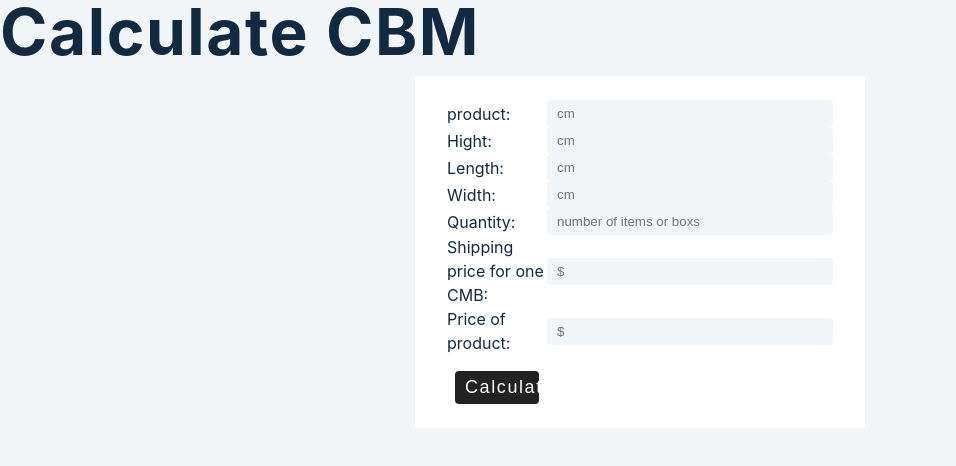
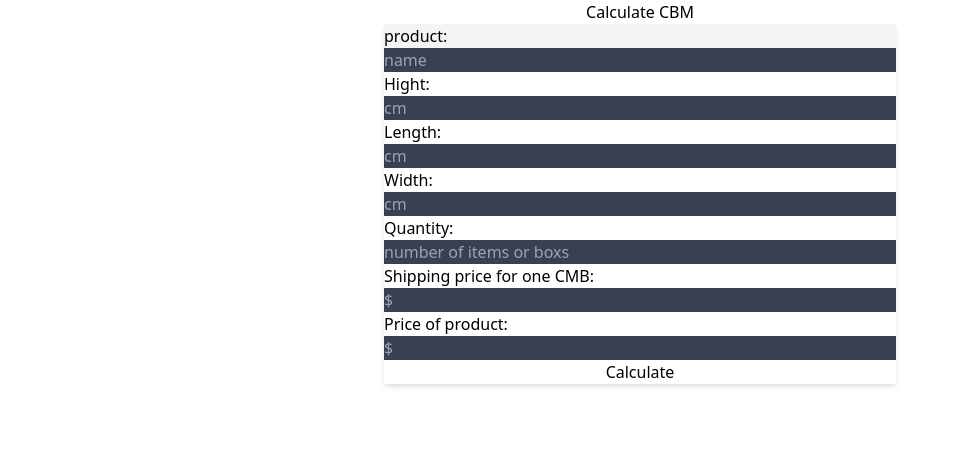
Before and after one commit to seprator/gittest, a React (Create React App) app: page / in a window 1280 px wide. Shown: the top 466 px of the page, without its empty margins (0-956 px from the left). Built offline with nearby package versions, Linux system fonts and the light colour scheme.

Commit message:
this is for learning tailwind

```diff
--- /dev/null
+++ b/craco.config.js
@@ -0,0 +1,8 @@
+// craco.config.js
+module.exports = {
+  style: {
+    postcss: {
+      plugins: [require("tailwindcss"), require("autoprefixer")],
+    },
+  },
+};
--- a/src/App.js
+++ b/src/App.js
@@ -1,4 +1,4 @@
-import "./App.css";
+import "./index.css";
 import { v4 as uuid } from "uuid";
 import { useState } from "react";
 
@@ -45,20 +45,25 @@ function App() {
 
   return (
     <>
-      <h1>Calculate CBM</h1>
-      <article className="form">
-        <form className="form-control">
-          <label htmlFor="productName">product:</label>
+      <div className="">
+        <h1 className="mx-auto flex justify-center">Calculate CBM</h1>
+        <article className="">
+          <form className="bg-white container flex-col flex max-w-lg align-middle justify-center mx-auto border-1 shadow-md">
+            <label className="bg-gray-100" htmlFor="productName">
+              product:
+            </label>
             <input
+              className="bg-gray-700"
               id="productName"
               type="text"
               value={info.productName}
-            placeholder="cm"
+              placeholder="name"
               name="productName"
               onChange={handleChange}
             />
             <label htmlFor="hight">Hight:</label>
             <input
+              className="bg-gray-700"
               id="hight"
               type="number"
               value={info.hight}
@@ -68,6 +73,7 @@ function App() {
             />
             <label htmlFor="length">Length:</label>
             <input
+              className="bg-gray-700"
               id="length"
               type="number"
               value={info.length}
@@ -77,6 +83,7 @@ function App() {
             />
             <label htmlFor="width">Width:</label>
             <input
+              className="bg-gray-700"
               id="width"
               type="number"
               value={info.width}
@@ -86,6 +93,7 @@ function App() {
             />
             <label htmlFor="quantity">Quantity:</label>
             <input
+              className="bg-gray-700"
               id="quantity"
               type="number"
               value={info.quantity}
@@ -95,6 +103,7 @@ function App() {
             />
             <label htmlFor="shipPrice">Shipping price for one CMB:</label>
             <input
+              className="bg-gray-700"
               id="shipPrice"
               type="number"
               value={info.shipPrice}
@@ -104,6 +113,7 @@ function App() {
             />{" "}
             <label htmlFor="productPrice">Price of product:</label>
             <input
+              className="bg-gray-700"
               id="productPrice"
               type="number"
               value={info.productPrice}
@@ -111,7 +121,7 @@ function App() {
               name="productPrice"
               onChange={handleChange}
             />
-          <button type="submit" className="btn" onClick={handleSubmit}>
+            <button type="submit" className="" onClick={handleSubmit}>
               Calculate
             </button>
           </form>
@@ -133,16 +143,20 @@ function App() {
             let productPrice_el = info.quantity * info.productPrice;
             let total_el = productPrice_el * 1 + shipPrice_el;
             return (
-            <div key={id} className="item">
+              <div
+                key={id}
+                className="flex flex-col mx-auto justify-items-center  bg-gray-200 max-w-lg border-3 shadow-md my-1 px-1 flex-auto "
+              >
                 <h4>Name: {info.productName}</h4>
-              <h4>CMB: {cmb_el} $</h4>
-              <h4>Shipping{shipPrice_el} $</h4>
+                <h4>CMB: {cmb_el} m</h4>
+                <h4>Shipping: {shipPrice_el} $</h4>
                 <h4>Products: {productPrice_el} $</h4>
                 <h4>Total: {total_el} $</h4>
               </div>
             );
           })}
         </article>
+      </div>
     </>
   );
 }
--- a/src/index.css
+++ b/src/index.css
@@ -1,323 +1,4 @@
-/*
-===============
-Variables
-===============
-*/
-
-:root {
-  /* dark shades of primary color*/
-  --clr-primary-1: hsl(205, 86%, 17%);
-  --clr-primary-2: hsl(205, 77%, 27%);
-  --clr-primary-3: hsl(205, 72%, 37%);
-  --clr-primary-4: hsl(205, 63%, 48%);
-  /* primary/main color */
-  --clr-primary-5: hsl(205, 78%, 60%);
-  /* lighter shades of primary color */
-  --clr-primary-6: hsl(205, 89%, 70%);
-  --clr-primary-7: hsl(205, 90%, 76%);
-  --clr-primary-8: hsl(205, 86%, 81%);
-  --clr-primary-9: hsl(205, 90%, 88%);
-  --clr-primary-10: hsl(205, 100%, 96%);
-  /* darkest grey - used for headings */
-  --clr-grey-1: hsl(209, 61%, 16%);
-  --clr-grey-2: hsl(211, 39%, 23%);
-  --clr-grey-3: hsl(209, 34%, 30%);
-  --clr-grey-4: hsl(209, 28%, 39%);
-  /* grey used for paragraphs */
-  --clr-grey-5: hsl(210, 22%, 49%);
-  --clr-grey-6: hsl(209, 23%, 60%);
-  --clr-grey-7: hsl(211, 27%, 70%);
-  --clr-grey-8: hsl(210, 31%, 80%);
-  --clr-grey-9: hsl(212, 33%, 89%);
-  --clr-grey-10: hsl(210, 36%, 96%);
-  --clr-white: #fff;
-  --clr-red-dark: hsl(360, 67%, 44%);
-  --clr-red-light: hsl(360, 71%, 66%);
-  --clr-green-dark: hsl(125, 67%, 44%);
-  --clr-green-light: hsl(125, 71%, 66%);
-  --clr-black: #222;
-  --transition: all 0.3s linear;
-  --spacing: 0.1rem;
-  --radius: 0.25rem;
-  --light-shadow: 0 5px 15px rgba(0, 0, 0, 0.1);
-  --dark-shadow: 0 5px 15px rgba(0, 0, 0, 0.4);
-  --max-width: 1170px;
-  --fixed-width: 450px;
-  --clr-orange-1: hsl(12, 83%, 98%);
-  --clr-orange-2: hsl(14, 91%, 95%);
-  --clr-orange-3: hsl(12, 89%, 89%);
-  --clr-orange-4: hsl(13, 87%, 82%);
-  --clr-orange-5: hsl(13, 88%, 68%);
-  --clr-orange-6: hsl(13, 88%, 55%);
-  --clr-orange-7: hsl(13, 74%, 49%);
-  --clr-orange-8: hsl(13, 74%, 33%);
-  --clr-orange-9: hsl(13, 73%, 25%);
-  --clr-orange-10: hsl(13, 73%, 16%);
-}
-/*
-===============
-Global Styles
-===============
-*/
-
-*,
-::after,
-::before {
-  margin: 0;
-  padding: 0;
-  box-sizing: border-box;
-}
-body {
-  font-family: -apple-system, BlinkMacSystemFont, 'Segoe UI', Roboto, Oxygen,
-    Ubuntu, Cantarell, 'Open Sans', 'Helvetica Neue', sans-serif;
-  background: var(--clr-grey-10);
-  color: var(--clr-grey-1);
-  line-height: 1.5;
-  font-size: 0.875rem;
-}
-ul {
-  list-style-type: none;
-}
-a {
-  text-decoration: none;
-}
-h1,
-h2,
-h3,
-h4 {
-  letter-spacing: var(--spacing);
-  text-transform: capitalize;
-  line-height: 1.25;
-  margin-bottom: 0.75rem;
-}
-h1 {
-  font-size: 3rem;
-}
-h2 {
-  font-size: 2rem;
-}
-h3 {
-  font-size: 1.25rem;
-}
-h4 {
-  font-size: 0.875rem;
-}
-p {
-  margin-bottom: 1.25rem;
-  color: var(--clr-grey-5);
-}
-@media screen and (min-width: 800px) {
-  h1 {
-    font-size: 4rem;
-  }
-  h2 {
-    font-size: 2.5rem;
-  }
-  h3 {
-    font-size: 1.75rem;
-  }
-  h4 {
-    font-size: 1rem;
-  }
-  body {
-    font-size: 1rem;
-  }
-  h1,
-  h2,
-  h3,
-  h4 {
-    line-height: 1;
-  }
-}
-/*  global classes */
-
-/* section */
-.section,
-.container {
-  width: 90vw;
-  margin: 0 auto;
-  max-width: var(--max-width);
-}
-
-@media screen and (min-width: 992px) {
-  .section {
-    width: 95vw;
-  }
-}
-
-.container {
-  text-align: center;
-  margin-top: 5rem;
-}
-.btn {
-  display: flex;
-  background: var(--clr-primary-5);
-  color: var(--clr-white);
-  padding: 20px 20px;
-  border-radius: var(--radius);
-  border-color: transparent;
-  text-transform: capitalize;
-  font-size: large;
-  letter-spacing: var(--spacing);
-  margin-top: 2rem;
-  margin-left: 0.5rem;
-  margin-right: 0.5rem;
-  cursor: pointer;
-  transition: var(--transition);
-}
-.btn:hover {
-  background: var(--clr-primary-1);
-  color: var(--clr-primary-5);
-}
-.item {
-  background: var(--clr-white);
-  display: flex;
-  justify-content: space-between;
-  max-width: var(--fixed-width);
-  margin: 2rem auto;
-  align-items: center;
-  border-radius: var(--radius);
-}
-.item button,
-.item a {
-  background: transparent;
-  border-color: transparent;
-  color: var(--clr-primary-5);
-  letter-spacing: var(--spacing);
-  cursor: pointer;
-}
-.item {
-  padding: 1rem 2rem;
-}
-.item h4 {
-  margin-bottom: 0;
-}
-.item p {
-  margin-bottom: 0;
-}
-.modal {
-  position: absolute;
-  top: 2rem;
-  left: 50%;
-  transform: translateX(-50%);
-  background: var(--clr-white);
-  display: inline-block;
-  padding: 0.25rem 1rem;
-  border-radius: var(--radius);
-  text-transform: capitalize;
-}
-
-.modal p {
-  margin-bottom: 0;
-  color: var(--clr-red-dark);
-}
-.form {
-  background: var(--clr-white);
-  max-width: var(--fixed-width);
-  margin: 0 auto;
-  margin-bottom: 4rem;
-  padding: 1rem 2rem;
-  border-radius: var(--radius);
-}
-.form input {
-  background: var(--clr-grey-10);
-  border-color: transparent;
-  border-radius: var(--radius);
-  padding: 0.25rem 0.5rem;
-}
-.form-control {
-  margin: 0.5rem 0;
-  display: grid;
-  grid-template-columns: 100px 1fr;
-  align-items: center;
-}
-.form button {
-  display: inline-block;
-  background: var(--clr-black);
-  color: var(--clr-white);
-  border-color: transparent;
-  margin-top: 1rem;
-  letter-spacing: var(--spacing);
-  padding: 0.25rem 0.50rem;
-  text-transform: capitalize;
-  border-radius: var(--radius);
-  cursor: pointer;
-}
-.nav-links {
-  max-width: var(--fixed-width);
-  margin: 0 auto;
-  margin-bottom: 4rem;
-  display: grid;
-  grid-template-columns: repeat(3, 1fr);
-}
-.nav-links a {
-  color: var(--clr-grey-5);
-}
-.users {
-  display: grid;
-  grid-template-columns: repeat(auto-fit, minmax(300px, 1fr));
-  gap: 2rem;
-  margin: 3rem auto;
-}
-.users li {
-  width: 100%;
-  display: flex;
-  align-items: center;
-  background: var(--clr-white);
-  padding: 1rem 2rem;
-  border-radius: var(--radius);
-  text-align: left;
-}
-.users img {
-  width: 50px;
-  height: 50px;
-  border-radius: 50%;
-  margin-right: 1rem;
-}
-.users h4 {
-  margin-bottom: 0.15rem;
-}
-.users a {
-  color: var(--clr-grey-5);
-  text-transform: capitalize;
-}
-
-.products {
-  margin: 4rem 0;
-  display: grid;
-  gap: 2rem;
-}
-@media screen and (min-width: 576px) {
-  .products {
-    grid-template-columns: repeat(auto-fit, minmax(300px, 1fr));
-  }
-}
-.product {
-  background: var(--clr-white);
-  border-radius: var(--radius);
-}
-.product img {
-  border-top-left-radius: var(--radius);
-  border-top-right-radius: var(--radius);
-
-  width: 100%;
-  height: 15rem;
-  object-fit: cover;
-}
-.product h4 {
-  margin-top: 1rem;
-}
-
-.product button {
-  margin-bottom: 1rem;
-  background: var(--clr-primary-5);
-  border-radius: var(--radius);
-  border-color: transparent;
-  color: var(--clr-white);
-  padding: 0.50rem 0.75rem;
-  text-transform: capitalize;
-  cursor: pointer;
-}
-div .item{
-  display: flex;
-}
+/* ./src/index.css */
+@tailwind base;
+@tailwind components;
+@tailwind utilities;
--- /dev/null
+++ b/tailwind.config.js
@@ -0,0 +1,27 @@
+module.exports = {
+  purge: ["./src/**/*.{js,jsx,ts,tsx}", "./public/index.html"],
+  darkMode: false, // or 'media' or 'class'
+  theme: {
+    screens: {
+      sm: "480px",
+      // => @media (min-width: 640px) { ... }
+
+      md: "547px",
+      // => @media (min-width: 768px) { ... }
+
+      lg: "768px",
+      // => @media (min-width: 1024px) { ... }
+
+      xl: "1024px",
+      // => @media (min-width: 1280px) { ... }
+
+      "2xl": "1680px",
+      // => @media (min-width: 1536px) { ... }
+    },
+    extend: {},
+  },
+  variants: {
+    extend: {},
+  },
+  plugins: [],
+};
```
Also changed, not shown: package.json (+9 -3 lines), 1 other file (tests, documents, lock files or other folders). Lines whose indentation alone changed are shown as unchanged.
